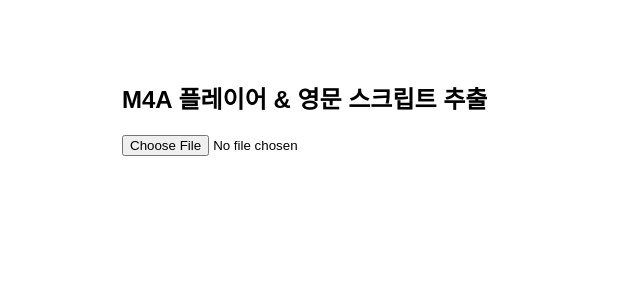
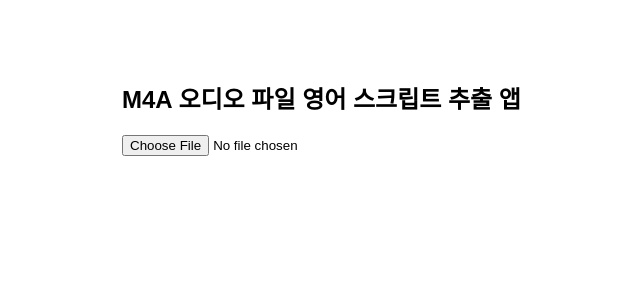
Before and after one commit to moonsukj/AudioScriptGenerator, a React (Vite) app: page / in a window 1280 px wide. Shown: the top 300 px of the page, without its empty margins (218-858 px from the left). Built offline with nearby package versions, Linux system fonts and the light colour scheme.

Commit message:
Update App.jsx

```diff
--- a/src/App.jsx
+++ b/src/App.jsx
@@ -79,7 +79,7 @@ export default function App() {
 
   return (
     <div style={{ maxWidth: '600px', margin: '40px auto', padding: '20px', fontFamily: 'sans-serif' }}>
-      <h2>M4A 플레이어 & 영문 스크립트 추출</h2>
+      <h2>M4A 오디오 파일 영어 스크립트 추출 앱</h2>
 
       {/* 파일 업로드 */}
       <div style={{ marginBottom: '20px' }}>
```
